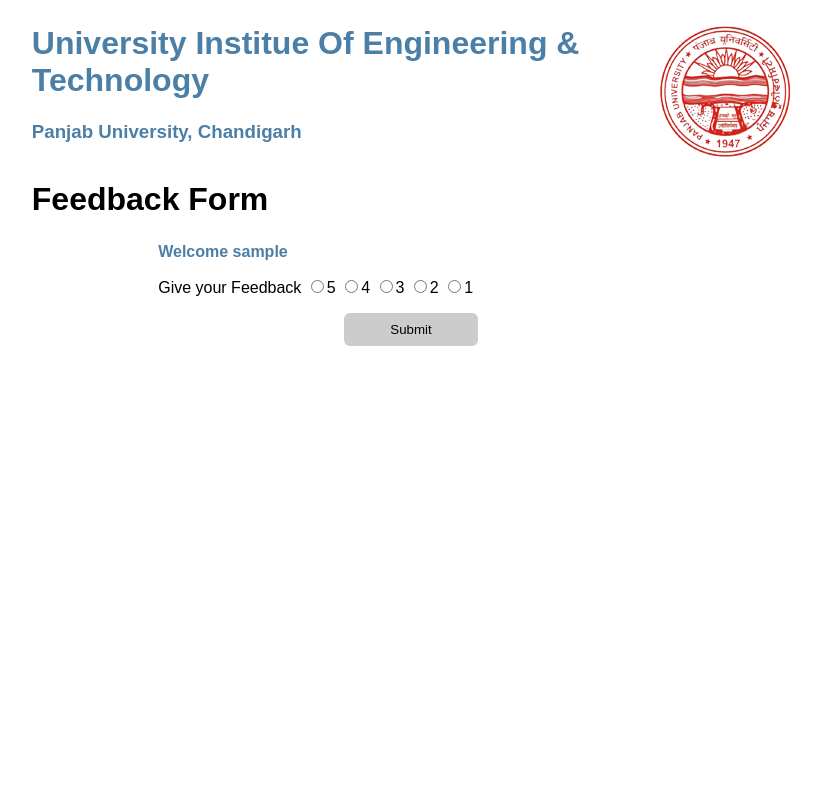
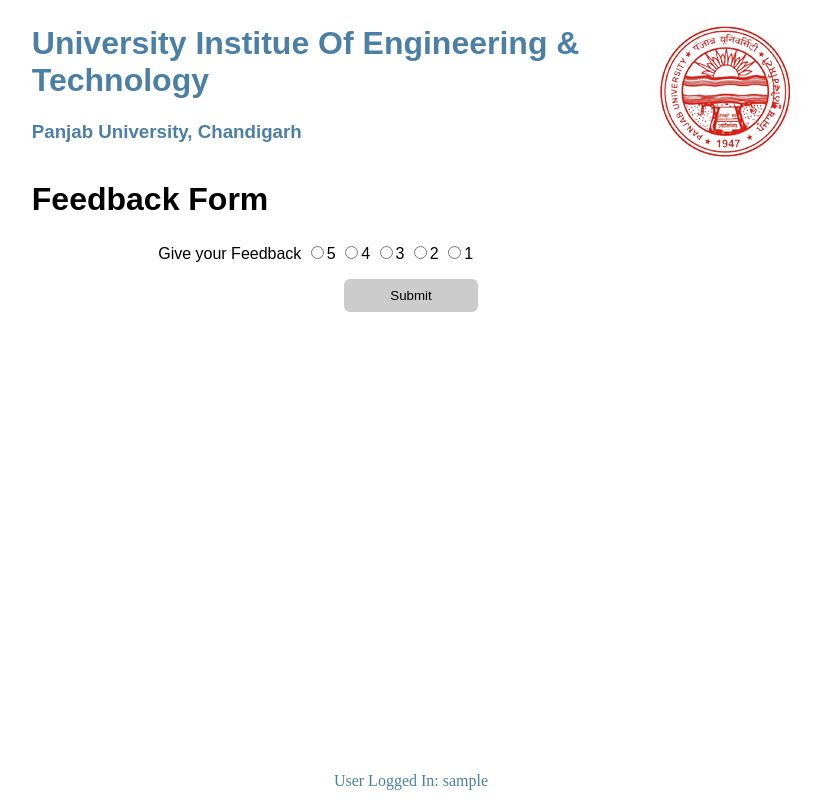
Before and after one commit to Anit-M/anonymousFeedbackForm, a PHP site: page /feedback.php in a window 1280 px wide. Shown: the whole page, without its empty margins (229-1050 px from the left). Run offline with PHP 8.4, Linux system fonts and the light colour scheme; the visitor is signed in with stand-in values (Sample User, id 1).

Commit message:
Feedback commit

```diff
--- a/feedback.css
+++ b/feedback.css
@@ -7,6 +7,12 @@
 .insName{
 	font-family: Arial,Helvetica,sans-serif;
 	color: #4C7FA6;
+	font-weight: bold;
+}
+
+.insUserName{
+	font-family: Arial,Helvetica,sans-serif;
+	color: red;
 	font-weight: bold;
 }
 
@@ -59,3 +65,15 @@ input[type=button] {
 	font-weight: bold;
 	font-size: 16px;
 }
+
+.footer {
+    position: fixed;
+    left: 0;
+    bottom: 0;
+    padding-top: 10px;
+    padding-bottom: 10px;
+    width: 100%;
+    background-color: white;
+    color: #4C7FA6;
+    text-align: center;
+}
--- a/feedback.php
+++ b/feedback.php
@@ -15,7 +15,12 @@
 		    die();
 		}
 
-
+	 	if(!isset($_SESSION["sessionUsername"]))
+	 	{
+	 		redirect('login.php');
+	 	}
+	 	else
+	 	{
 	 		if ($_SERVER["REQUEST_METHOD"] == "POST")
 			{
 				$selectedRating = $_POST["rating"];
@@ -31,16 +36,41 @@
 				{
 					die("Server Error");
 				}
+				$username = $_SESSION["sessionUsername"];
+				$query = "SELECT feedbackFlag FROM userinfo WHERE username='".$username."'";
+				$result = mysqli_query($conn, $query);
+				if(!result)
+				{
+					die('Error');
+				}
 
-			$sqlQuery = "INSERT INTO userfeedback(first) VALUES ('".$selectedRating."')";
-			$result = mysqli_query($conn, $sqlQuery);
+				if($rowcount !== 1)
+				{
+					die('Error');
+				}
+				else
+				{
+					$row = mysqli_fetch_assoc($result);
+					$flag = $row["feedbackFlag"];
+				}
+				if($flag == 0)
+				{
+					$sqlQuery = "INSERT INTO userfeedback(first) VALUES ('".$selectedRating."');";
+					$sqlQuery .= "INSERT INTO userinfo(feedbackFlag) VALUES ('1') WHERE username='".$username."'";
+					$result = mysqli_multi_query($conn, $sqlQuery);
 					if(!$result)
 					{
-				die('Server Error');
+						die('Error');
 					}
 					else
 					{
 						redirect('success.php');
+					}
+				}
+				else
+				{
+					die('Feedback Already given');
+				}
 			}
 		}
 	?>
@@ -55,7 +85,6 @@
 
 	<div id="mainBlock">
 		<form method="post" name="myform" action="<?php echo htmlspecialchars($_SERVER["PHP_SELF"]);?>">
-			<p id="welcomeMessage">Welcome <?php echo $_SESSION["sessionUsername"] ?> </p>
 			<p> Give your Feedback
 				<input type="radio" name="rating" value="5">5
 				<input type="radio" name="rating" value="4">4
@@ -67,6 +96,6 @@
 		</form>
 	</div>
 	<!-- <div align="center" id="submitButton"><input type="submit" name=""></div> -->
-
+	<div class="footer">User Logged In: <?php echo $_SESSION["sessionUsername"] ?> </div>
 </body>
 </html>
```
Also changed, not shown: register.php (+8 -11 lines). Lines whose indentation alone changed are shown as unchanged.
